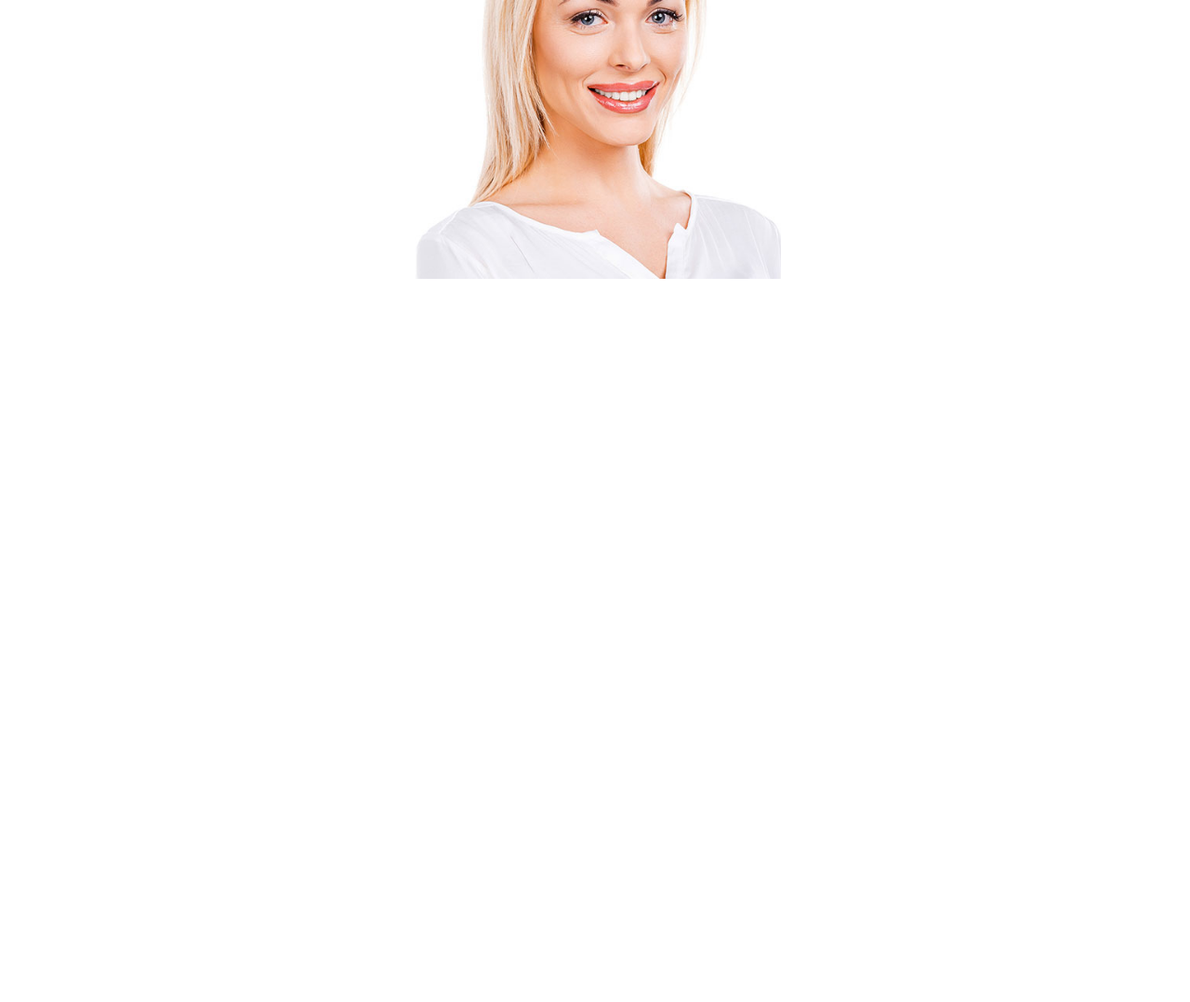
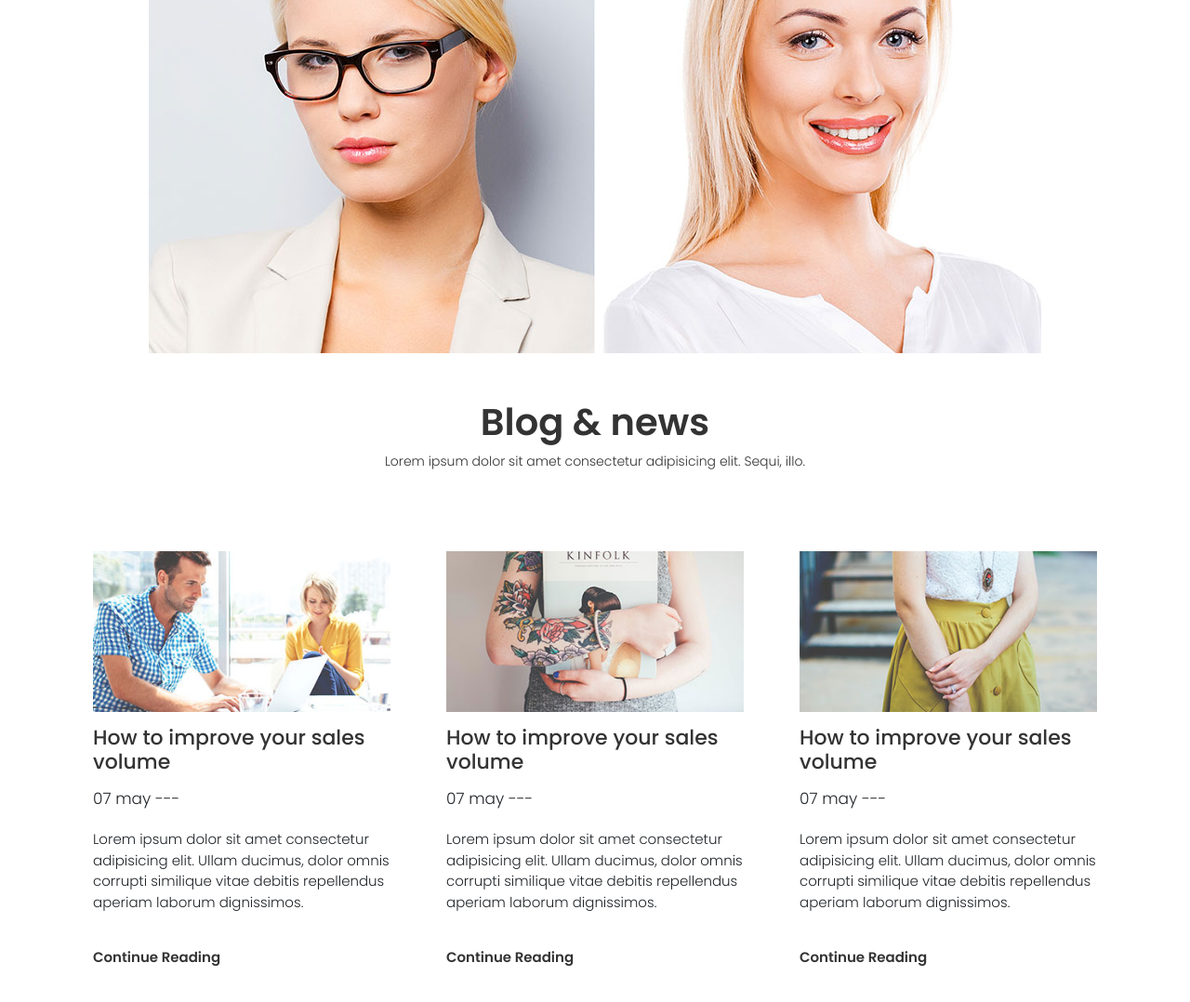
Before and after one commit to codingwithprince/Monu-Webpage, a plain HTML site: page index.html in a window 1280 px wide. Shown: the part 4779-5857 px from the top of the page at 93% size. Before the commit the page ends 5079 px from the top, so only its background shows below. Drawn offline with nearby package versions, Linux system fonts and the light colour scheme.

Commit message:
added blog and news

```diff
--- a/assets/css/style.css
+++ b/assets/css/style.css
@@ -36,9 +36,10 @@ Gloobal CSS===========
 }
 body{
     font-family: 'Poppins', sans-serif;
+    overflow-x: hidden;
 }
 
-/* ========= header section =
+/* ========= header section ==
 ==========================
 ========= */
 .header-section{
@@ -371,14 +372,72 @@ team-section ===
      width: 100%;
      margin: 0;
  }
+ .team-img{
+    height: 400px;
+    max-width: 100%;
+    position: relative;
+ }
  .team-img img{
+    display: block;
+ }
+ .img-overlay{
+     position: absolute;
+     top: 60%;
+     left: 50%;
+     transform: translate(-50%, -50%);
+     background-color:  rgba(211, 219, 221, 0.465);
+     text-align: center;
+     width: 400px;
      height: 400px;
+     color: var(--black-900);
+     opacity: 0;
+     transition: all 0.5s ease;
+     border-radius: 20px;
+ }
+ .team-img :hover{
+     opacity: 1;
+ }
+ .img-overlay-text{
+    position: absolute;
+    top:35%;
+    left:30%;
+    transform: translateY(-50,-50);
+    text-align: center;
+    justify-content: center;
+    display: block;
+ }
+
+ /* ====
+ blog section =======
+ =============== */
+
+ .blog-item{
+     padding: 20px 15px;
+ }
+ .blog-img{
+     padding-bottom: 10px;
+ }
+ .blog-img img{
      max-width: 100%;
-     position: relative;
  }
- .team-img .text p{
-     position: absolute;
+ .blog-body .blog-title h3{
+    font-size: 22px;
+    font-weight: 500;
+    color: var(--black-500);
+    padding: 5px 0;
  }
- .team-img img:hover{
-
+ .blog-body span{
+     font-size: 17px;
+     font-weight: 300;
  }
+ .blog-body p{
+     font-size: 15px;
+     font-weight: 300;
+     padding: 20px 0;
+ }
+ .blog-footer a{
+     font-size: 15px;
+     font-weight: 600;
+     color: var(--black-500);
+     text-decoration: none;
+ }
--- a/index.html
+++ b/index.html
@@ -10,6 +10,8 @@
     <link rel="stylesheet" href="https://maxcdn.bootstrapcdn.com/bootstrap/4.0.0/css/bootstrap.min.css"
         integrity="sha384-Gn5384xqQ1aoWXA+058RXPxPg6fy4IWvTNh0E263XmFcJlSAwiGgFAW/dAiS6JXm" crossorigin="anonymous">
     <link rel="stylesheet" href="assets/css/style.css">
+    <link rel="stylesheet" href="assets/css/responsive.css">
+
     <title>Monu webpage</title>
 </head>
 
@@ -328,15 +330,115 @@
         <div class="row team-row justify-content-center">
             <div class="team-img">
                 <img src="assets/images/Team/1.jpg" alt="">
+                <div class="img-overlay">
+                    <div class="img-overlay-text">
+                        <h3>Michel Redux</h3>
+                        <p>Creative builder</p>
+                        <div class="icons"></div>
+                    </div>
+                </div>
             </div>
             <div class="team-img">
                 <img src="assets/images/Team/2.jpg" alt="">
+                <div class="img-overlay">
+                    <div class="img-overlay-text">
+                        <h3>Michel Redux</h3>
+                        <p>Creative builder</p>
+                        <div class="icons"></div>
+                    </div>
+                </div>
             </div>
             <div class="team-img">
                 <img src="assets/images/Team/3.jpg" alt="">
+                <div class="img-overlay">
+                    <div class="img-overlay-text">
+                        <h3>Michel Redux</h3>
+                        <p>Creative builder</p>
+                        <div class="icons"></div>
+                    </div>
+                </div>
             </div>
             <div class="team-img">
                 <img src="assets/images/Team/4.jpg" alt="">
+                <div class="img-overlay">
+                    <div class="img-overlay-text">
+                        <h3>Michel Redux</h3>
+                        <p>Creative builder</p>
+                        <div class="icons"></div>
+                    </div>
+                </div>
+            </div>
+        </div>
+    </section>
+
+    <!-- ========== Blog and news Section ========== -->
+
+    <section class="blog-news section-padding">
+        <div class="container">
+            <div class="row justify-content-center">
+                <div class="section-title text-center">
+                    <h2>Blog &amp; news</h2>
+                    <p>Lorem ipsum dolor sit amet consectetur adipisicing elit. Sequi, illo.</p>
+                </div>
+            </div>
+            <div class="row">
+                <div class="col-md-4">
+                    <div class="blog-item">
+                        <div class="blog-img">
+                            <img src="assets/images/blog/1.jpg" alt="">
+                        </div>
+                        <div class="blog-body">
+                            <div class="blog-title">
+                                <h3>How to improve your sales volume</h3>
+                            </div>
+                            <span class="date">07 may ---</span>
+                            <p class="blog-des">Lorem ipsum dolor sit amet consectetur adipisicing elit. Ullam ducimus,
+                                dolor omnis corrupti similique vitae debitis repellendus aperiam laborum dignissimos.
+                            </p>
+                        </div>
+                        <div class="blog-footer">
+                            <a href="#">Continue Reading</a>
+                        </div>
+                    </div>
+                </div>
+                <div class="col-md-4">
+                    <div class="blog-item">
+                        <div class="blog-img">
+                            <img src="assets/images/blog/2.jpg" alt="">
+                        </div>
+                        <div class="blog-body">
+                            <div class="blog-title">
+                                <h3>How to improve your sales volume</h3>
+                            </div>
+                            <span class="date">07 may ---</span>
+                            <p class="blog-des">Lorem ipsum dolor sit amet consectetur adipisicing elit. Ullam ducimus,
+                                dolor omnis corrupti similique vitae debitis repellendus aperiam laborum dignissimos.
+                            </p>
+                        </div>
+                        <div class="blog-footer">
+                            <a href="#">Continue Reading</a>
+                        </div>
+                    </div>
+                </div>
+                <div class="col-md-4">
+                    <div class="blog-item">
+                        <div class="blog-img">
+                            <img src="assets/images/blog/3.jpg" alt="">
+                        </div>
+                        <div class="blog-body">
+                            <div class="blog-title">
+                                <h3>How to improve your sales volume</h3>
+                            </div>
+                            <span class="date">07 may ---</span>
+                            <p class="blog-des">Lorem ipsum dolor sit amet consectetur adipisicing elit. Ullam ducimus,
+                                dolor omnis corrupti similique vitae debitis repellendus aperiam laborum dignissimos.
+                            </p>
+                        </div>
+                        <div class="blog-footer">
+                            <a href="#">Continue Reading</a>
+                        </div>
+                    </div>
+                </div>
             </div>
         </div>
     </section>
```
Also changed, not shown: assets/css/responsive.css (added), assets/images/blog/1.jpg (added), assets/images/blog/2.jpg (added), assets/images/blog/3.jpg (added).
